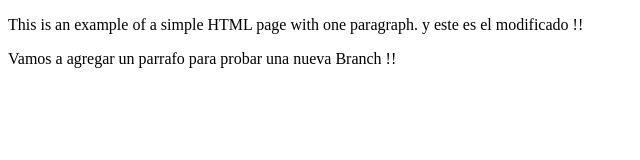
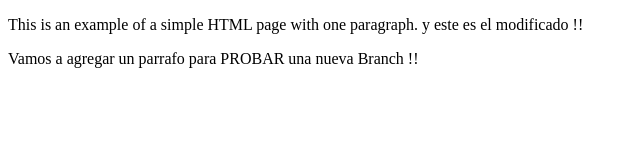
Before and after one commit to mancarf/git-prueba, a plain HTML site: page index.html in a window 1280 px wide. Shown: the full height of the page, 0-640 px from the left. Drawn offline with Linux system fonts and the light colour scheme.

Commit message:
cambio mismo parrafo

```diff
--- a/index.html
+++ b/index.html
@@ -5,6 +5,7 @@
     </head>
     <body>
         <p>This is an example of a simple HTML page with one paragraph. y este es el modificado !!</p>
-        <p>Vamos a agregar un parrafo para probar una nueva Branch !!</p>
+        <p>Vamos a agregar un parrafo para PROBAR una nueva Branch !!</p>
+
     </body>
 </html>
```
